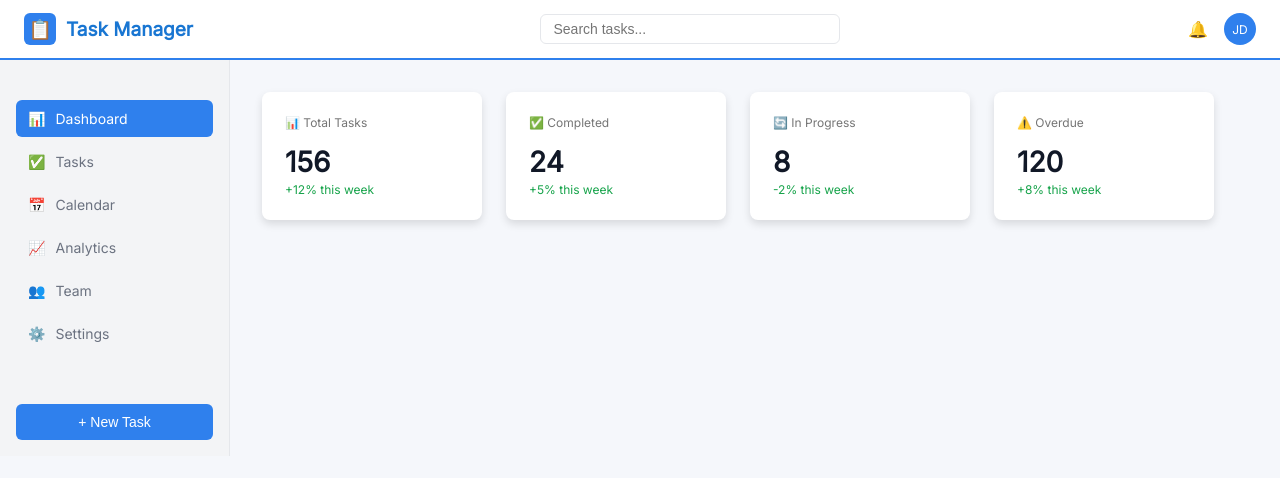
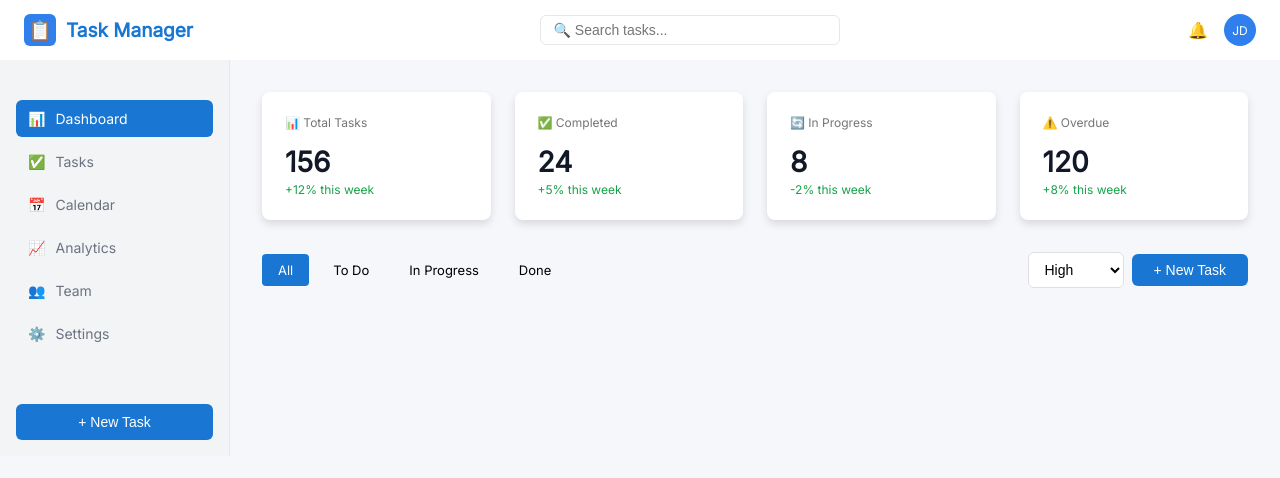
Before and after one commit to minaramsis1993/Luftborn, an Angular app: page /dashboard in a window 1280 px wide. Shown: the top 478 px of the page. Built offline with nearby package versions, Linux system fonts and the light colour scheme.

Commit message:
feat: add filters bar component with filtering and priority selection functionality

```diff
--- /dev/null
+++ b/src/app/core/layout/filters-bar/filters-bar.html
@@ -0,0 +1,21 @@
+<div class="filters-container">
+  <div class="left tabs">
+    @for (filter of filters; track filter) {
+      <div
+        class="filter-item"
+        [class.active]="filter === selectedFilter"
+        (click)="selectFilter(filter)"
+      >
+        {{ filter }}
+      </div>
+    }
+  </div>
+  <div class="right">
+    <select [(ngModel)]="selectedPriority" (change)="selectPriority(selectedPriority)">
+      @for (priority of priorities; track priority) {
+        <option [value]="priority">{{ priority }}</option>
+      }
+    </select>
+    <button class="new-task-btn">+ New Task</button>
+  </div>
+</div>
--- /dev/null
+++ b/src/app/core/layout/filters-bar/filters-bar.scss
@@ -0,0 +1,56 @@
+.filters-container {
+  margin: 2rem 0;
+  display: flex;
+  justify-content: space-between;
+  align-items: center;
+}
+
+.tabs {
+  display: flex;
+  align-items: center;
+  gap: 8px;
+  .filter-item {
+    padding: 8px 16px;
+    border-radius: 4px;
+    cursor: pointer;
+    color: #000;
+    font-weight: 400;
+    font-size: 13px;
+    transition: background 0.2s;
+
+    &.active {
+      background-color: #1976d2;
+      color: #fff;
+    }
+
+    &:hover:not(.active) {
+      background-color: #e0e0e0;
+    }
+  }
+}
+
+.new-task-btn {
+  background: #1976d2;
+  color: white;
+  border: none;
+  padding: 8px 22px;
+  border-radius: 6px;
+  font-size: 14px;
+  cursor: pointer;
+}
+
+select {
+  margin: 0 0.5rem;
+  padding: 8px 12px;
+  border-radius: 6px;
+  border: 1px solid #e0e0e0;
+  background-color: #fff;
+  font-weight: 400;
+  font-size: 0.875rem;
+  cursor: pointer;
+
+  &:focus {
+    outline: none;
+    border-color: #1e90ff;
+  }
+}
--- /dev/null
+++ b/src/app/core/layout/filters-bar/filters-bar.ts
@@ -0,0 +1,31 @@
+import { Component, Type } from '@angular/core';
+import { FormsModule } from '@angular/forms';
+
+export type FilterType = 'All' | 'To Do' | 'In Progress' | 'Done';
+export type PriorityType = 'High' | 'Medium' | 'Low';
+
+@Component({
+  selector: 'app-filters-bar',
+  standalone: true,
+  imports: [FormsModule],
+  templateUrl: './filters-bar.html',
+  styleUrl: './filters-bar.scss',
+})
+export class FiltersBar {
+  filters: FilterType[] = ['All', 'To Do', 'In Progress', 'Done'];
+
+  selectedFilter: FilterType = 'All';
+
+  priorities: PriorityType[] = ['High', 'Medium', 'Low'];
+  selectedPriority: PriorityType = 'High';
+
+  selectFilter(filter: FilterType) {
+    this.selectedFilter = filter;
+    console.log('Selected filter:', filter);
+  }
+
+  selectPriority(priority: PriorityType) {
+    this.selectedPriority = priority;
+    console.log('Selected priority:', priority);
+  }
+}
--- a/src/app/core/layout/sidebar/sidebar.scss
+++ b/src/app/core/layout/sidebar/sidebar.scss
@@ -29,7 +29,7 @@ nav a {
 }
 
 nav a.active {
-  background: #2f80ed;
+  background: #1976d2;
   color: white;
 }
 
@@ -40,7 +40,7 @@ nav a:hover:not(.active) {
 /* Button */
 .new-task-btn {
   margin-top: 3.25rem;
-  background: #2f80ed;
+  background: #1976d2;
   color: white;
   border: none;
   padding: 10px;
--- a/src/app/core/layout/topbar/topbar.html
+++ b/src/app/core/layout/topbar/topbar.html
@@ -3,7 +3,7 @@
     <div class="logo-icon">📋</div>
     <span>Task Manager</span>
   </div>
-  <input class="search" placeholder="Search tasks..." />
+  <input class="search" placeholder="🔍 Search tasks..." />
 
   <div class="right-section">
     <span class="bell">🔔</span>
--- a/src/app/core/layout/topbar/topbar.scss
+++ b/src/app/core/layout/topbar/topbar.scss
@@ -1,7 +1,6 @@
 .topbar {
   height: 60px;
   background: white;
-  border-bottom: 2px solid #2f80ed;
   display: flex;
   align-items: center;
   justify-content: space-between;
--- a/src/app/features/dashboard/dashboard.page.html
+++ b/src/app/features/dashboard/dashboard.page.html
@@ -9,3 +9,4 @@
   <stat-card [logo]="'🔄'" [type]="'In Progress'" [value]="8" [trend]="'-2% this week'"></stat-card>
   <stat-card [logo]="'⚠️'" [type]="'Overdue'" [value]="120" [trend]="'+8% this week'"></stat-card>
 </div>
+<app-filters-bar></app-filters-bar>
--- a/src/app/features/dashboard/dashboard.page.ts
+++ b/src/app/features/dashboard/dashboard.page.ts
@@ -1,9 +1,10 @@
 import { Component, ChangeDetectionStrategy } from '@angular/core';
 import { StatCard } from '../../shared/ui/stat-card/stat-card';
+import { FiltersBar } from "../../core/layout/filters-bar/filters-bar";
 
 @Component({
   standalone: true,
-  imports: [StatCard],
+  imports: [StatCard, FiltersBar],
   templateUrl: './dashboard.page.html',
   styleUrls: ['./dashboard.page.scss'],
   changeDetection: ChangeDetectionStrategy.OnPush,
--- a/src/app/layout/shell/shell.scss
+++ b/src/app/layout/shell/shell.scss
@@ -1,6 +1,10 @@
 .layout {
   display: flex;
   height: 100vh;
+}
+
+.content-area {
+  width: 100%;
 }
 
 header {
```
Also changed, not shown: 1 other file (tests, documents, lock files or other folders).
